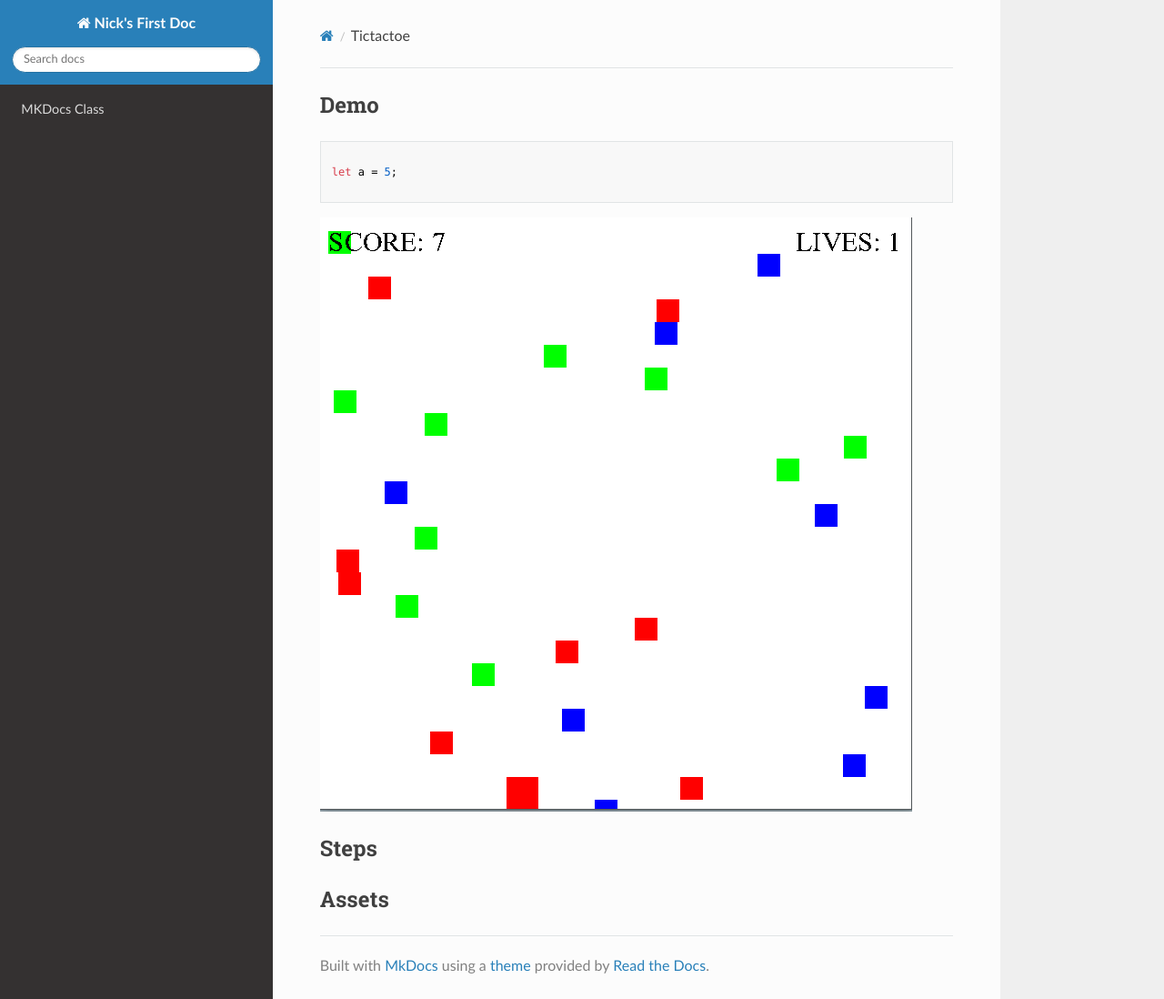
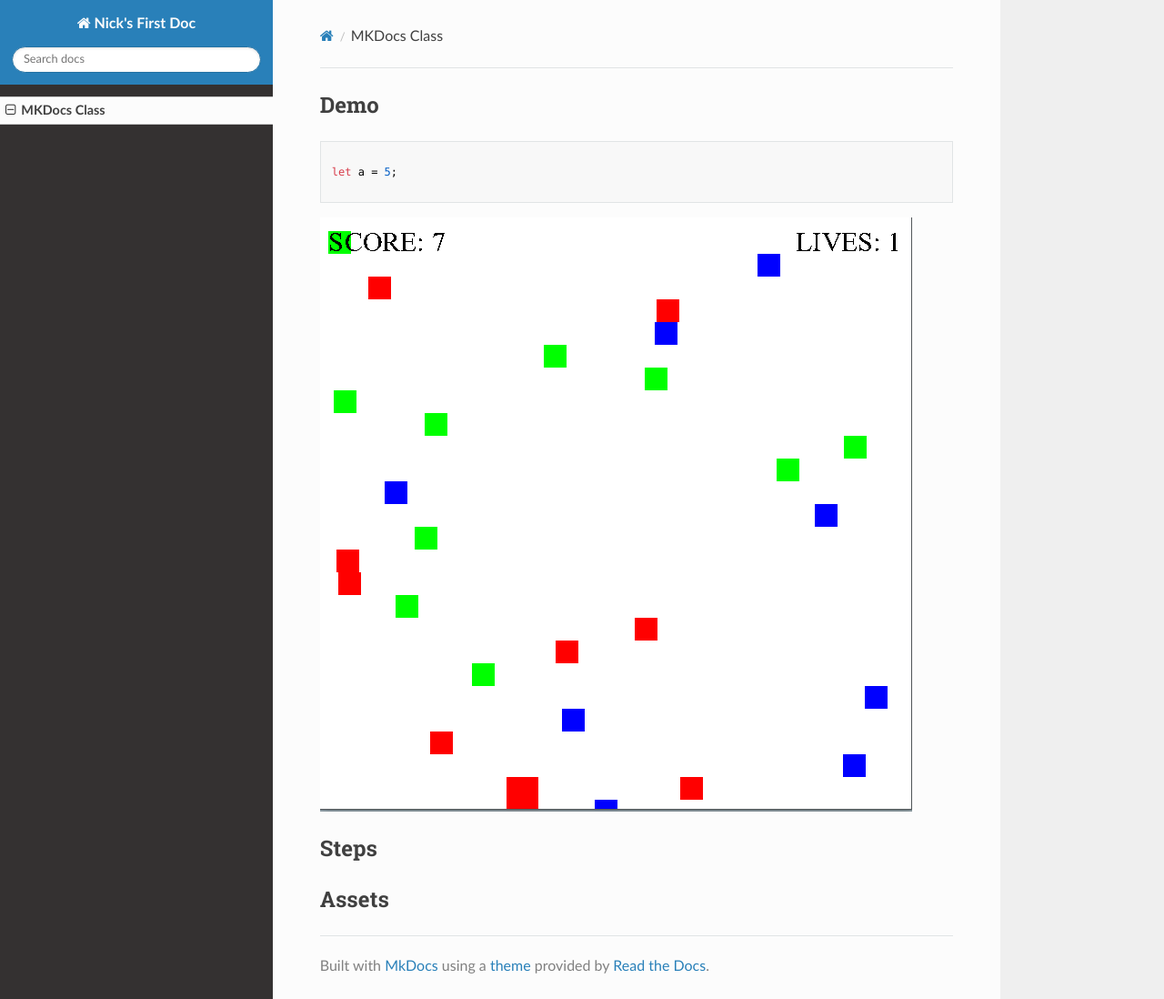
Before and after one commit to commondenomigator/nicks-mkdocs, an MkDocs documentation site: the page built from docs/tictactoe.md, in a window 1280 px wide and 1098 px high. Shown: the whole window at 91% size. Built offline with MkDocs 1.6.1, drawn with Linux system fonts in a browser that asks for light colours; nearby versions of some CDN libraries; some of the changed lines change nothing that is shown.

Commit message:
fixed errors

```diff
--- a/mkdocs.yml
+++ b/mkdocs.yml
@@ -1,6 +1,6 @@
 site_name: Nick's First Doc
 nav:
-  - MKDocs Class: setup.yml
+  - MKDocs Class: tictactoe.md
 theme:
   name: readthedocs
   highlightjs: true
```
Also changed, not shown: site/index.html, 1 other file.
